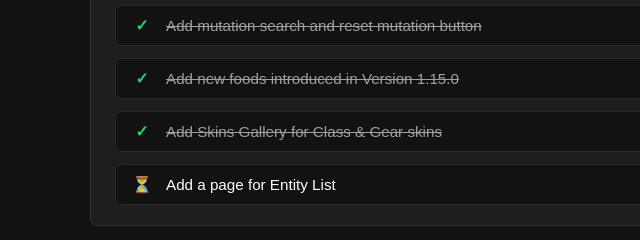
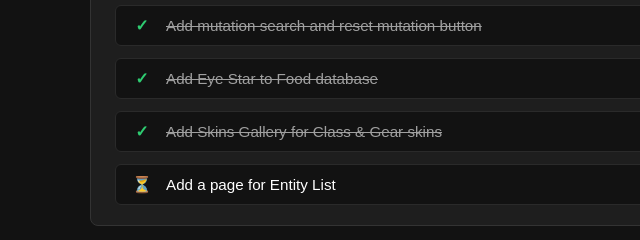
Before and after one commit to Wisadel-rev/deadly-delivery-tool, a plain HTML site: page index.html in a window 1280 px wide. Shown: the part 1124-1364 px from the top of the page, 0-640 px from the left. Drawn offline with Linux system fonts and the light colour scheme.

Commit message:
Update to do list to include eye star food

```diff
--- a/index.html
+++ b/index.html
@@ -115,7 +115,7 @@
           </li>
           <li class="status-done">
             <span class="todo-icon">✓</span>
-            <span class="todo-text">Add new foods introduced in Version 1.15.0</span>
+            <span class="todo-text">Add Eye Star to Food database</span>
           </li>
           <li class="status-done">
             <span class="todo-icon">✓</span>
```
